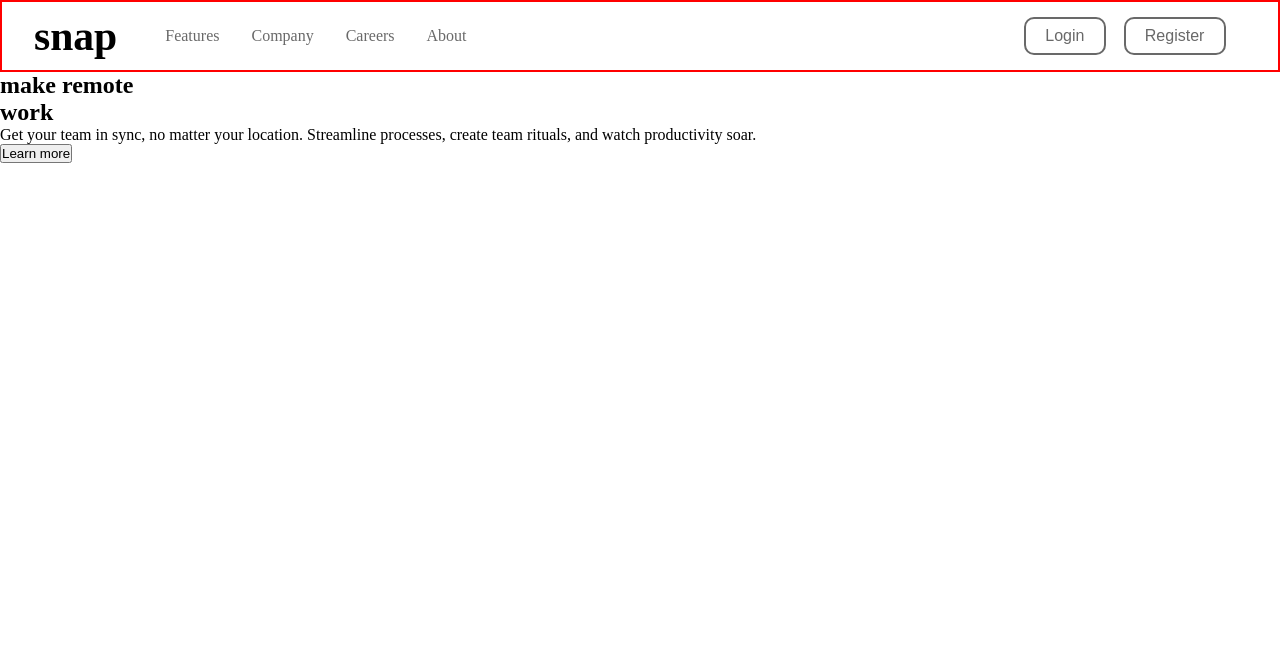
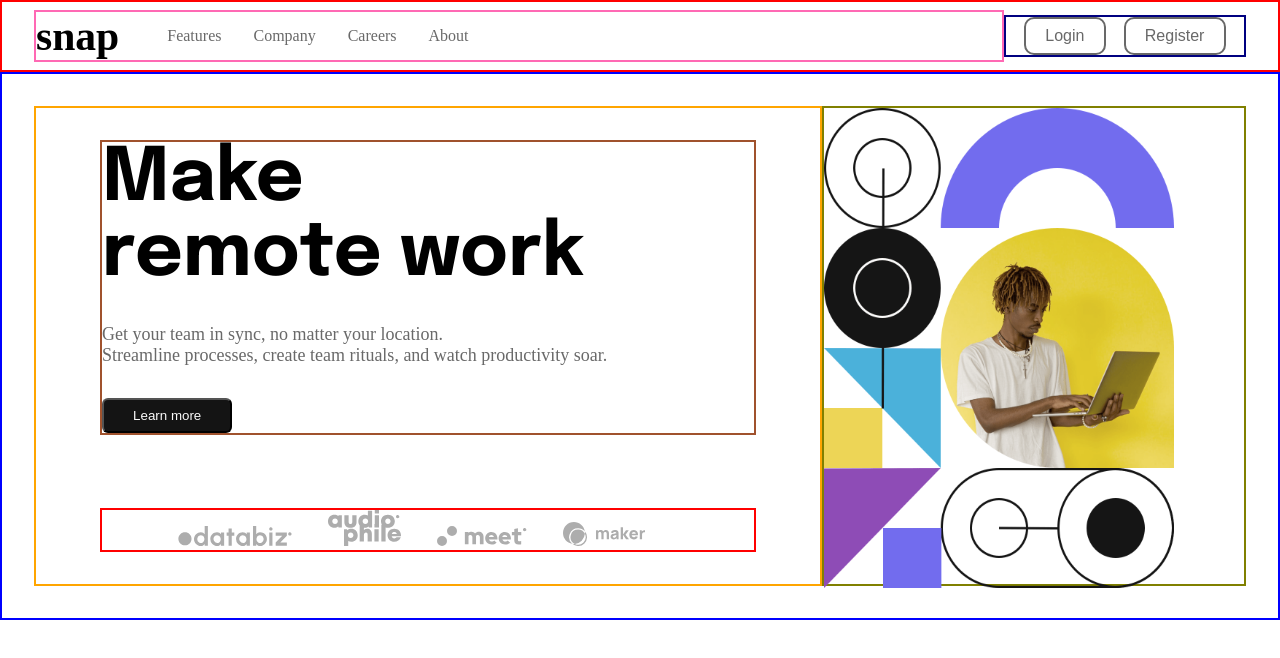
Before and after one commit to sukhendralodhi/frontend-mentor-landing-page, a plain HTML site: page index.html in a window 1280 px wide. Drawn offline with Linux system fonts and the light colour scheme.

Commit message:
upadte css

```diff
--- a/css/style.css
+++ b/css/style.css
@@ -1,3 +1,5 @@
+@import url('https://fonts.googleapis.com/css2?family=Epilogue:wght@500;700&display=swap');
+
 * {
   margin: 0;
   padding: 0;
@@ -21,6 +23,8 @@ ul li a {
   --fontSize-nav: 16px;
   --font-weight-medium: 500;
   --font-weight-bold: 700;
+  --font-family:  'Epilogue', sans-serif;
+
 }
 
 .container {
@@ -45,6 +49,7 @@ nav {
   display: flex;
   gap: 3rem;
   align-items: center;
+  border: 2px solid hotpink;
 }
 .logo-menu-container .logo {
   font-size: 2.6rem;
@@ -63,7 +68,7 @@ nav {
   justify-content: center;
   width: 20%;
   font-weight: var(--font-weight-medium);
-  /* border: 2px solid red; */
+  border: 2px solid navy;
 }
 .profile #login {
   background-color: transparent;
@@ -91,3 +96,71 @@ nav {
   color: white;
 }
 /* css  for navigation end*/
+
+/* hero section  start */
+.content-container {
+  width: 100%;
+  display: flex;
+  flex-direction: row;
+  align-items: center;
+  justify-content: center;
+  padding: 2rem 2rem;
+  border: 2px solid blue;
+}
+.left-section {
+  text-align: left;
+  width: 65%;
+  display: flex;
+  flex-direction: column;
+  justify-content: space-between;
+  height: 30rem;
+  /* align-items: center; */
+  border: 2px solid orange;
+  padding: 2rem 4rem;
+}
+.content {
+  display: flex;
+  justify-content: space-between;
+  flex-direction: column;
+  gap: 2rem;
+  border: 2px solid sienna;
+}
+.heading {
+  font-size: 4.6rem;
+  font-family: var(--font-family);
+}
+.content .paragraph {
+  font-size: var(--fontSize-paragraph);
+  color: var(--medium-gray);
+}
+.content .btn {
+  padding: 0.5rem 1.5rem;
+  background-color: var(--almost-black);
+  color: var(--almost-white);
+  border-radius: 6px;
+  width: 20%;
+}
+.content .btn:hover {
+  background-color: transparent;
+  border: 1px solid var(--almost-black);
+  color: var(--almost-black);
+}
+.img-client {
+  text-align: center;
+  border: 2px solid red;
+}
+.img-client img {
+  padding-right: 2rem;
+}
+.right-section {
+  width: 35%;
+  height: 30rem;
+  border: 2px solid olive;
+}
+.img-section img {
+  width: 350px;
+  padding: 0;
+  height: 30rem;
+  /* width: 20%; */
+}
+/* hero section  end */
--- a/index.html
+++ b/index.html
@@ -43,17 +43,28 @@
 
       <!-- content container start  -->
       <div class="content-container">
-        <section class="content">
-          <div>
-            <h1 class="heading">make remote</h1>
-            <h1>work</h1>
-          </div>
-          <p class="paragraph">Get your team in sync, no matter your location. Streamline processes,
-            create team rituals, and watch productivity soar.
-          </p>
-          <button class="btn">Learn more</button>
+        <div class="left-section">
+          <section class="content">
+            <div>
+              <h1 class="heading">Make</h1>
+              <h1 class="heading">remote work</h1>
+            </div>
+            <p class="paragraph">
+              Get your team in sync, no matter your location. <br> Streamline
+              processes, create team rituals, and watch productivity soar.
+            </p>
+            <button class="btn">Learn more</button>
+          </section>
+          <section class="img-client">
+            <img src="images/client-databiz.svg" alt="" />
+            <img src="images/client-audiophile.svg" alt="" />
+            <img src="images/client-meet.svg" alt="" />
+            <img src="images/client-maker.svg" alt="" />
+          </section>
+        </div>
+        <section class="img-section right-section">
+          <img src="images/image-hero-desktop.png" alt="" />
         </section>
-        <section class="img"></section>
       </div>
       <!-- content container end  -->
     </main>
```
